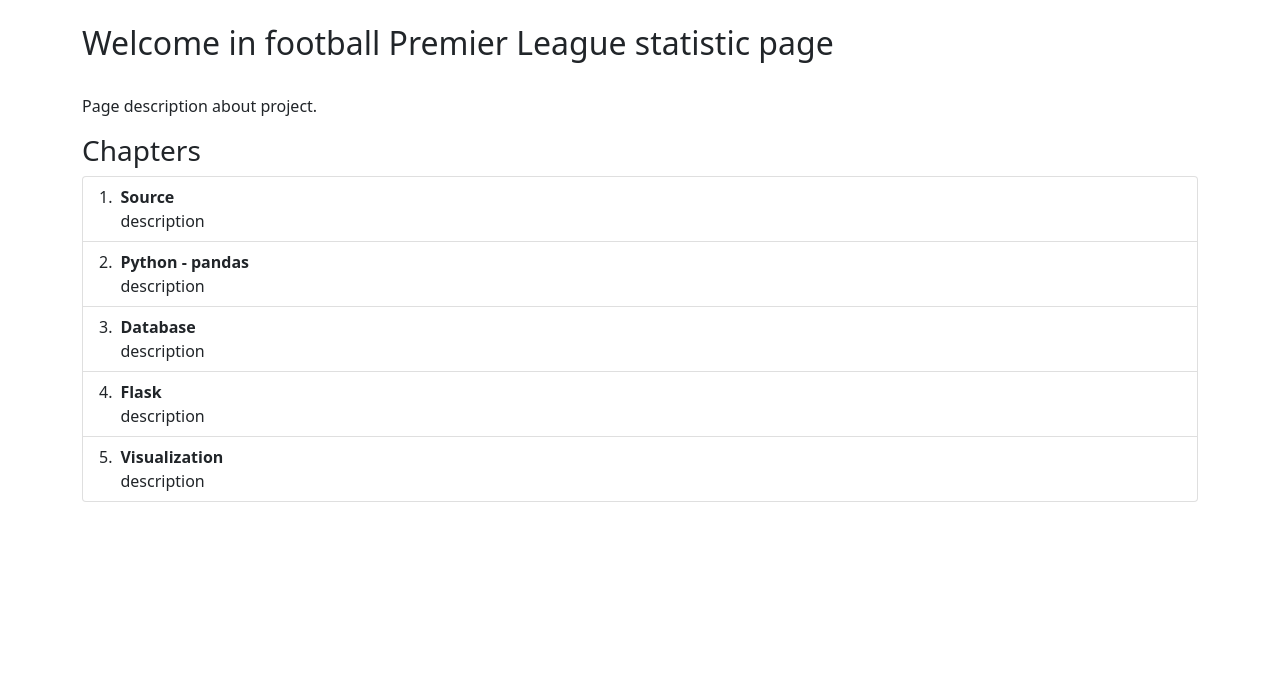
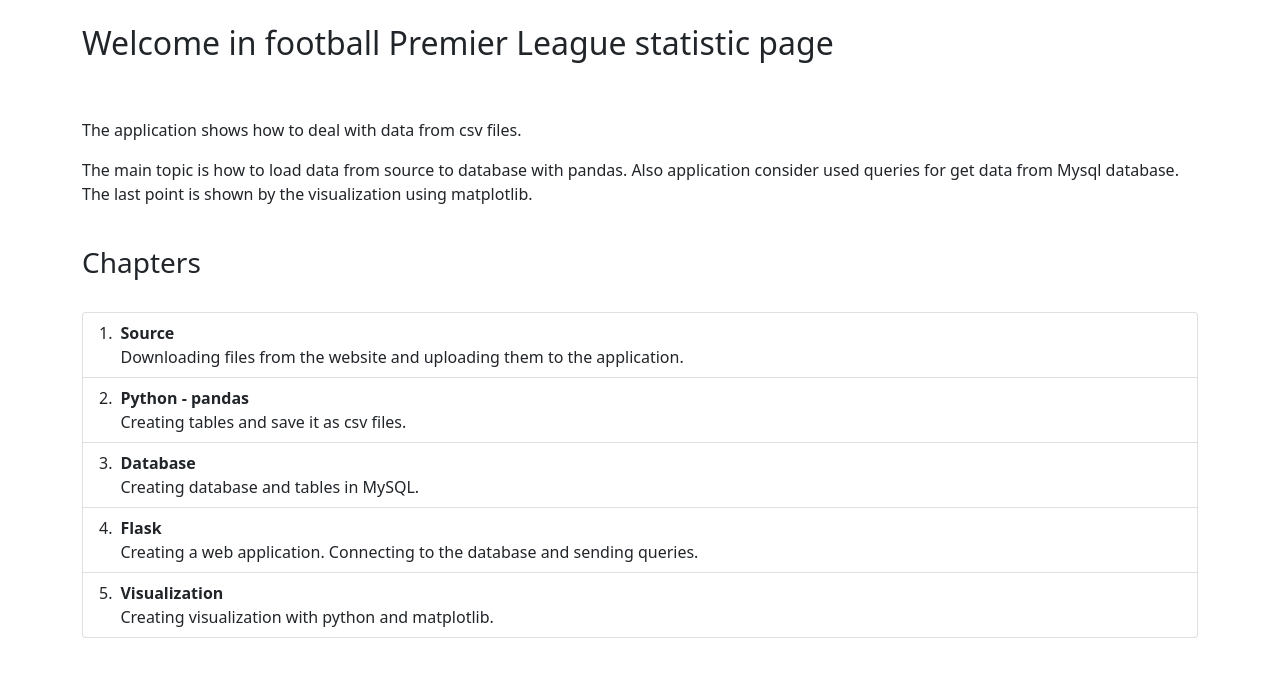
Before and after one commit to mateuszgua/football-stats-england, a Flask app: page / in a window 1280 px wide. Shown: the part 56-733 px from the top of the page. Run offline with Flask 2, Linux system fonts and the light colour scheme.

Commit message:
Feat: add sample file csv for download, add picture with all files, add information in index and source page

```diff
--- a/app.py
+++ b/app.py
@@ -1,5 +1,6 @@
 from flask import Flask
 from flask import render_template
+from flask import send_file
 from flask import redirect
 
 from database_reader import DatabaseReader
@@ -16,6 +17,12 @@ def main():
 @app.route('/source')
 def source():
     return render_template('source.html')
+
+
+@app.route('/download')
+def download_file():
+    path = './samples/sample_season_2020_2021.csv'
+    return send_file(path, as_attachment=True)
 
 
 @app.route('/normalization')
--- a/templates/index.html
+++ b/templates/index.html
@@ -4,39 +4,52 @@
 
 <h2 class="title">{% block title %} Welcome in football Premier League statistic page{% endblock %}</h2>
 <br>
-
-<p>Page description about project.</p>
-
+<br>
+<p>The application shows how to deal with data from csv files.</p>
+<p>The main topic is how to load data from source to database with pandas. Also application consider used queries for
+    get data from Mysql database. The last point is shown by the visualization using matplotlib.</p>
+<br>
 <h3>Chapters</h3>
+<br>
 <ol class="list-group list-group-numbered">
     <li class="list-group-item d-flex justify-content-between align-items-start">
         <div class="ms-2 me-auto">
-            <div class="fw-bold">Source</div>
-            description
+            <div class="fw-bold">
+                <a href="{{ url_for('source') }}" class="text-decoration-none text-body">Source</a>
+            </div>
+            Downloading files from the website and uploading them to the application.
         </div>
     </li>
     <li class="list-group-item d-flex justify-content-between align-items-start">
         <div class="ms-2 me-auto">
-            <div class="fw-bold">Python - pandas</div>
-            description
+            <div class="fw-bold">
+                <a href="{{ url_for('normalization') }}" class="text-decoration-none text-body">Python - pandas</a>
+            </div>
+            Creating tables and save it as csv files.
         </div>
     </li>
     <li class="list-group-item d-flex justify-content-between align-items-start">
         <div class="ms-2 me-auto">
-            <div class="fw-bold">Database</div>
-            description
+            <div class="fw-bold">
+                <a href="{{ url_for('database') }}" class="text-decoration-none text-body">Database</a>
+            </div>
+            Creating database and tables in MySQL.
         </div>
     </li>
     <li class="list-group-item d-flex justify-content-between align-items-start">
         <div class="ms-2 me-auto">
-            <div class="fw-bold">Flask</div>
-            description
+            <div class="fw-bold">
+                <a href="{{ url_for('flask') }}" class="text-decoration-none text-body">Flask</a>
+            </div>
+            Creating a web application. Connecting to the database and sending queries.
         </div>
     </li>
     <li class="list-group-item d-flex justify-content-between align-items-start">
         <div class="ms-2 me-auto">
-            <div class="fw-bold">Visualization</div>
-            description
+            <div class="fw-bold">
+                <a href="{{ url_for('visualization') }}" class="text-decoration-none text-body">Visualization</a>
+            </div>
+            Creating visualization with python and matplotlib.
         </div>
     </li>
 </ol>
```
Also changed, not shown: templates/source.html (+18 -5 lines), samples/sample_season_2020_2021.csv (added), static/all_files.png (added).
